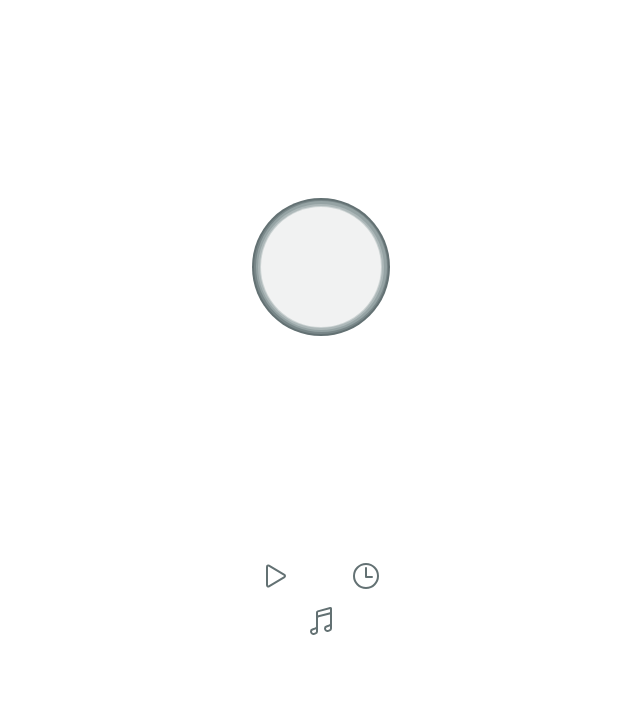
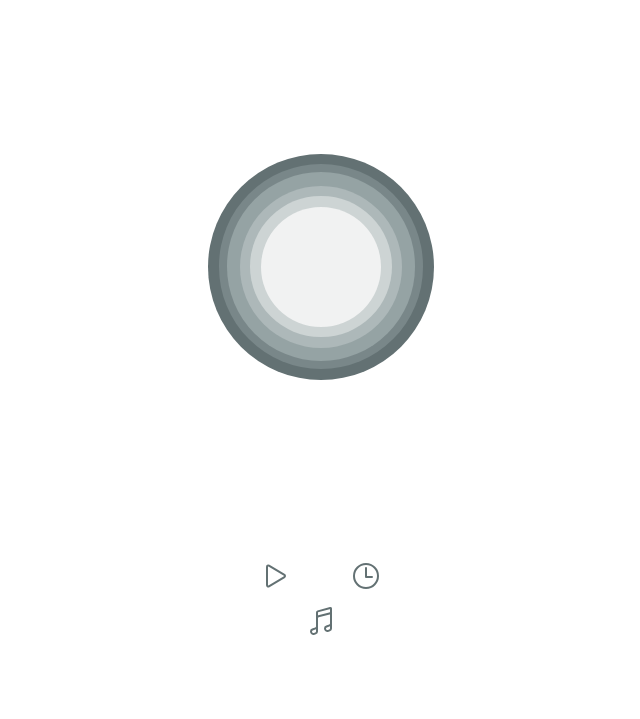
Before and after one commit to ielison/DevConnect, a plain HTML site: page HarmonyApp/index.html in a window 1280 px wide. Both pictures are taken after a click on the button 595 px from the left and 577 px from the top of the page. Shown: the top 719 px of the page, without its empty margins (319-959 px from the left). Drawn offline with nearby package versions, Linux system fonts and the light colour scheme.

Commit message:
Implementação do JavaScript

```diff
--- a/HarmonyApp/js/script.js
+++ b/HarmonyApp/js/script.js
@@ -0,0 +1,16 @@
+const startBtnEl = document.querySelector(".start");
+const animation2El = document.querySelector(".circle2");
+const animation3El = document.querySelector(".circle3");
+const animation4El = document.querySelector(".circle4");
+const animation5El = document.querySelector(".circle5");
+const animation6El = document.querySelector(".circle6");
+const ctrlEl = (document.querySelector(".controls").firstChild.innerHTML =
+  '"<button class="stop"><ion-icon class="stop-icon" name="stop-outline"></ion-icon></button>"');
+
+startBtnEl.addEventListener("click", () => {
+  animation2El.style.animationPlayState = "running";
+  animation3El.style.animationPlayState = "running";
+  animation4El.style.animationPlayState = "running";
+  animation5El.style.animationPlayState = "running";
+  animation6El.style.animationPlayState = "running";
+});
--- a/HarmonyApp/styles/style.css
+++ b/HarmonyApp/styles/style.css
@@ -45,6 +45,7 @@ body {
   border-radius: 50%;
   animation-duration: 10s;
   animation-iteration-count: infinite;
+  animation-play-state: paused;
 }
 
 .circle2 {
@@ -83,9 +84,11 @@ body {
 
 .start,
 .time,
-.music {
+.music,
+.stop-icon {
   border: none;
   background: none;
+
 }
 
 .music {
@@ -94,7 +97,8 @@ body {
 
 .start-icon,
 .time-icon,
-.music-icon {
+.music-icon,
+.stop-icon {
   height: 32px;
   width: 32px;
   color: #637173;
```
Also changed, not shown: HarmonyApp/index.html (+3 -2 lines).
